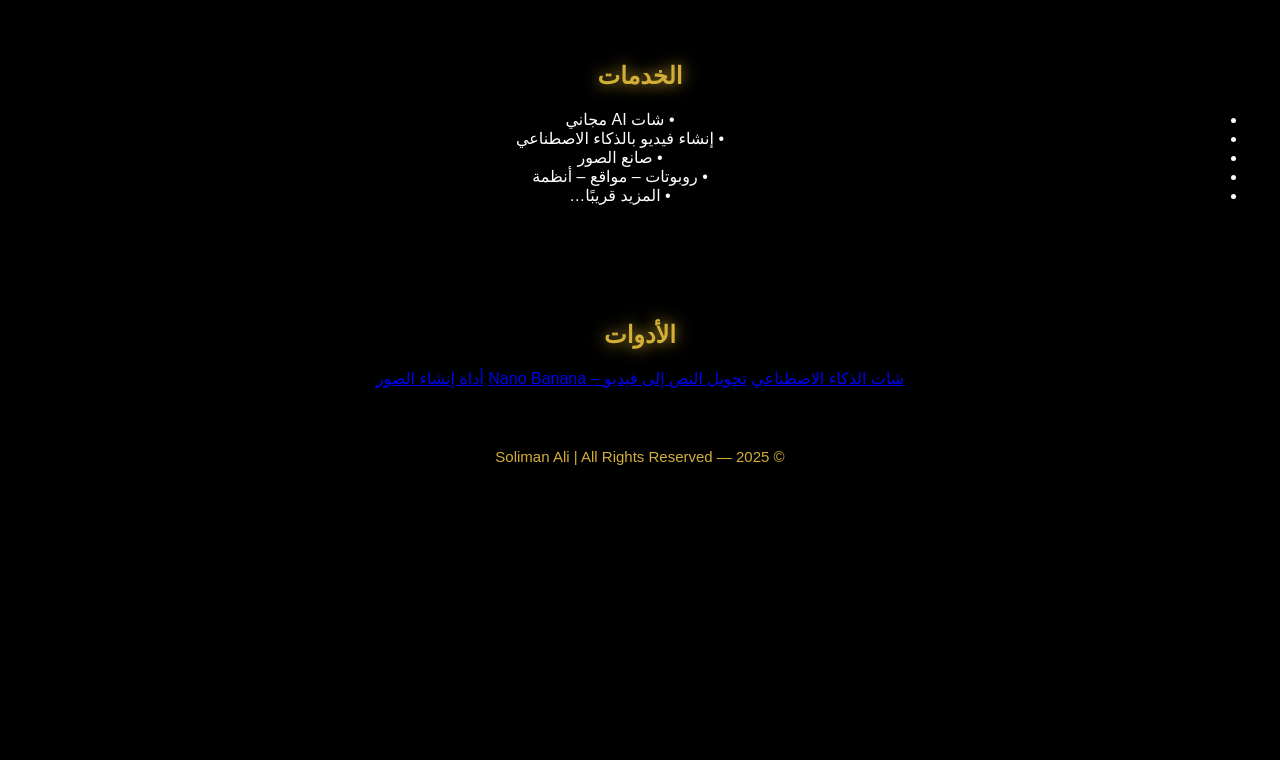
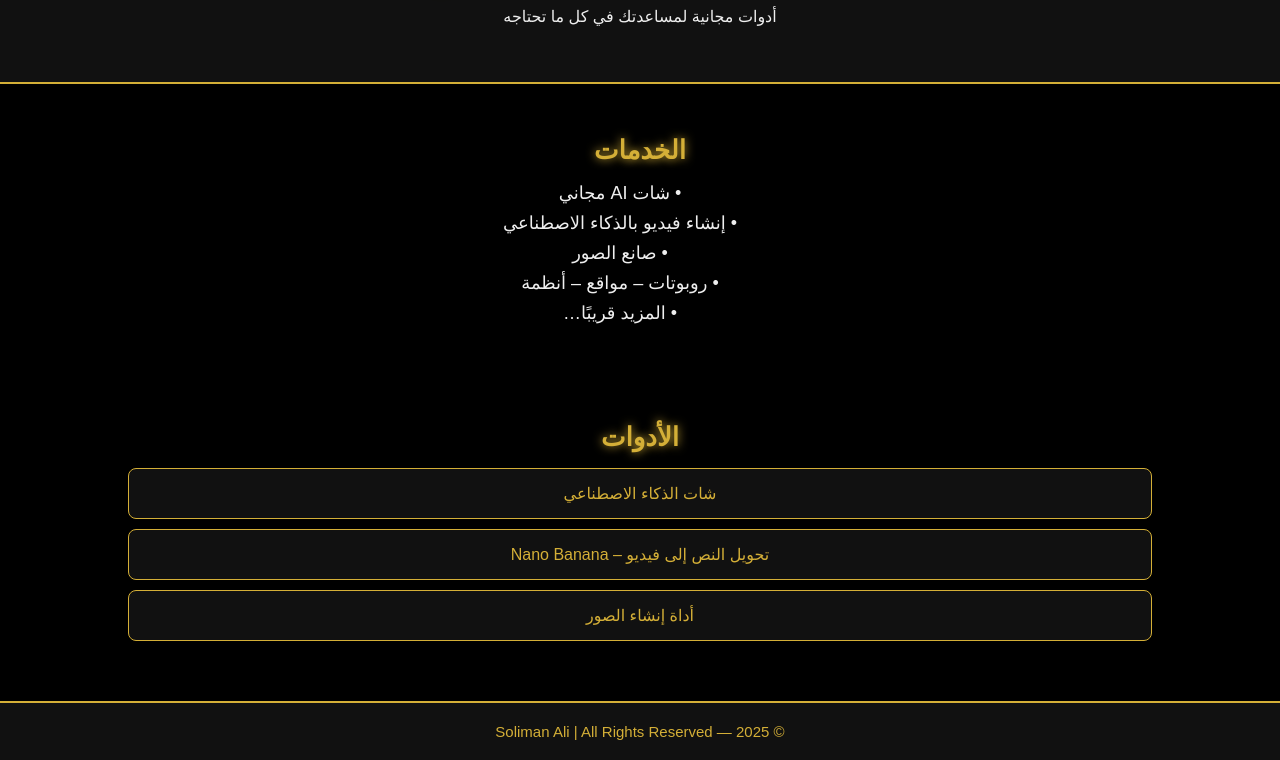
Before and after one commit to s49430951-max/soliman-ai, a plain HTML site: page index.html in a window 1280 px wide. Shown: the part 114-874 px from the top of the page. Before the commit the page ends 800 px from the top, so only its background shows below. Drawn offline with Linux system fonts and the light colour scheme.

Commit message:
Refactor CSS styles and comments for clarity
Signed-off-by: s49430951-max <s49430951@gmail.com>

```diff
--- a/style.css
+++ b/style.css
@@ -1,44 +1,73 @@
-/* ===== تنسيق عام للموقع بالأسود والذهبي ===== */
+/* ==== تنسيق عام للموقع (أسود × ذهبي) ==== */
 
 body {
     margin: 0;
     padding: 0;
     background: #000;
-    color: #fff;
-    font-family: 'Arial', sans-serif;
+    color: #eee;
+    font-family: "Arial", sans-serif;
     text-align: center;
 }
 
-/* العنوان الذهبي */
-h1, h2, h3 {
+/* ==== الهيدر ==== */
+header {
+    padding: 40px 0;
+    background: #111;
+    border-bottom: 2px solid #d4af37;
+}
+
+header h1 {
     color: #d4af37;
+    font-size: 32px;
     text-shadow: 0 0 15px #d4af37;
 }
 
-/* الزر */
-button, .btn {
+/* ==== الأقسام ==== */
+section {
+    padding: 30px 20px;
+}
+
+h2 {
+    color: #d4af37;
+    margin-bottom: 15px;
+    font-size: 26px;
+    text-shadow: 0 0 10px #d4af37;
+}
+
+/* ==== قائمة المميزات ==== */
+.features li {
+    list-style: none;
+    font-size: 18px;
+    margin: 8px 0;
+    color: #eee;
+}
+
+/* ==== روابط الأدوات ==== */
+
+.tool {
+    display: block;
+    text-decoration: none;
+    background: #111;
+    color: #d4af37;
+    padding: 15px;
+    border: 1px solid #d4af37;
+    margin: 10px auto;
+    width: 80%;
+    border-radius: 8px;
+    transition: 0.3s;
+}
+
+.tool:hover {
     background: #d4af37;
     color: #000;
-    padding: 12px 22px;
-    border: none;
-    border-radius: 8px;
-    font-size: 18px;
-    cursor: pointer;
-    box-shadow: 0 0 10px #d4af37;
 }
 
-button:hover {
-    opacity: 0.8;
-}
-
-/* الأقسام */
-section {
-    padding: 40px 20px;
-}
-
-/* الفوتر */
+/* ==== الفوتر ==== */
 footer {
+    background: #111;
     padding: 20px;
+    margin-top: 20px;
+    border-top: 2px solid #d4af37;
     color: #d4af37;
     font-size: 15px;
 }
```
